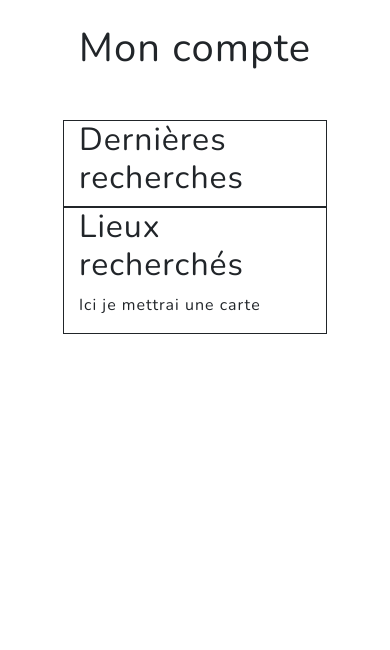
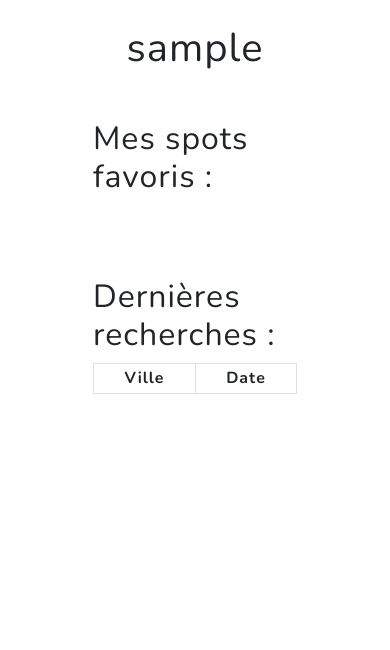
Before and after one commit to NanroYahel/P13_FishingDay, a Flask app: page /account in a window 390 px wide. Shown: the part 75-725 px from the top of the page. Run offline with Flask 2, Linux system fonts and the light colour scheme; the visitor is signed in with stand-in values (Sample User, id 1); data comes from the database, SQL or seed files in the repository; lists and menus that the app fills with data are empty; some libraries are stand-ins or nearby versions.

Commit message:
Added the 'user account page' feature

```diff
--- a/app/main/routes.py
+++ b/app/main/routes.py
@@ -1,4 +1,6 @@
-from flask import render_template, request, redirect, url_for, flash
+import arrow
+
+from flask import render_template, request, redirect, url_for, flash, current_app
 from flask_login import current_user, login_user, logout_user, login_required
 
 from app.main import bp
@@ -80,13 +82,27 @@ def register():
 @bp.route('/account')
 @login_required
 def account():
+    """View used to display user account informations"""
+    #Create 3 empty lists to stock the lasts views, the favorites cities and all the cities
     last_cities = []
-    last_searches = UserSearch.query.filter_by(user_id=current_user.id).order_by(UserSearch.timestamp.desc()).limit(10).all()
+    favorites_cities = []
+    all_cities = []
+    #Search the 5 lasts cities searched and add it to the list
+    last_searches = UserSearch.query.filter_by(user_id=current_user.id).order_by(UserSearch.timestamp.desc()).limit(5).all()
     for search in last_searches:
         city = City.query.get(search.city_id)
-        last_cities.append(city)
-    """View used to display user account informations"""
-    return render_template('account.html', last_cities=last_cities)
+        date = arrow.get(search.timestamp).to('Europe/Paris')
+        last_cities.append({'city': city, 'date': date.strftime('%d/%m/%y %H:%M:%S')})
+    #Search the 5 most searched cities and add it to the list
+    favorites_search = UserSearch.query.filter_by(user_id=current_user.id).order_by(UserSearch.count.desc()).limit(5).all()
+    for search in favorites_search:
+        city = City.query.get(search.city_id)
+        favorites_cities.append(city)
+    all_searches = UserSearch.query.filter_by(user_id=current_user.id).all()
+    for search in all_searches:
+        city = City.query.get(search.city_id)
+        all_cities.append(city)
+    return render_template('account.html', last_cities=last_cities, favorites_cities=favorites_cities, all_cities=all_cities, google_key=current_app.config['MAPS_API_KEY'])
 
 
 
--- a/app/models.py
+++ b/app/models.py
@@ -36,5 +36,5 @@ class UserSearch(db.Model):
     """Class used to stock the searches for an user"""
     user_id = db.Column(db.Integer, db.ForeignKey('user.id'), primary_key=True)
     city_id = db.Column(db.Integer, db.ForeignKey('city.id'), primary_key=True)
-    timestamp = db.Column(db.DateTime, index=True, default=datetime.utcnow)
+    timestamp = db.Column(db.DateTime, index=True, default=datetime.utcnow())
     count = db.Column(db.Integer, index=True)
--- a/app/static/css/grayscale.css
+++ b/app/static/css/grayscale.css
@@ -388,7 +388,7 @@ footer {
    height: 4rem;   /* Hauteur du pied de page */
 }
 
-#legal a{
+#legal a, #about a{
   color:#00828d;
 }
 
@@ -397,10 +397,6 @@ footer {
   height: 100%;
   padding: 1rem;
 }
-
-/*.result-section hr{
-  border-color: black;
-}*/
 
 .result-section .table td, .table th{
   text-align: center;
@@ -437,6 +433,38 @@ header .form-error{
   }
 }
 
-.last-result, .map-favorites{
-  border: solid 1px;
+#favorites-searches{
+  min-height: 300px;
 }
+
+@media (max-width: 768px){
+  #favorites-searches{
+    min-height: 150px;
+  }
+}
+
+.table-search-result{
+  height: 100%;
+}
+
+.map-favorites{
+  height: 100%;
+}
+
+#map{
+  width: 100%;
+  height: 100%;
+  min-height: 550px;
+}
+
+@media (max-width: 768px){
+  .map-favorites{
+    display: none;
+  }
+}
+
+@media (max-width: 992px){
+  #map{
+    min-height: 500px;
+  }
+}
--- a/app/templates/about.html
+++ b/app/templates/about.html
@@ -18,7 +18,9 @@
       Les données indiquées ne sont pas toujours exactes et ne doivent donc en aucun cas être utilisées pour la navigation. <br/>
       L'équipe du site se dégage de toute responsabilité concernant l'utilisation faite des données affichées par FishingDay.
     </p>
-
+    <hr width="50%"></hr>
+    <h2>Contact</h2>
+    <p>Pour toute question ou demande, vous pouvez nous écrire à l'adresse suivante : <a href="mailto:fishingday@gmail.com">fishingday@gmail.com</a>.</p>
   </div>
 
 </section>
--- a/app/templates/account.html
+++ b/app/templates/account.html
@@ -11,27 +11,80 @@
 <section class="" id="account">
   <div class="col-lg-12 mx-auto pt-4">
 
-  	<h1 class="text-center">Mon compte</h1>
+  	<h1 class="text-center">{{ current_user.username }}</h1>
 
     <div class="row my-5 mx-5">
-        <div class="col-lg-6 last-result">
-          <h2>Dernières recherches</h2>
-          <div class="table-last-results">
-            {% for city in last_cities %}
-            <p>{{city.name}}</p>
-            {% endfor %}
+      <div class="col-lg-6 table-search-result">
+        <div class="col-lg-12 user-result" id="favorites-searches">
+          <h2>Mes spots favoris : </h2>
+          <div class="table-responsive">
+            <table class="table table-bordered">
+              <tbody>
+                {% for city in favorites_cities %}
+                <tr>
+                  <td>{{city.name.upper()}}</td>
+                </tr>
+                {% endfor %}
+              </tbody>
+            </table>
           </div>
         </div>
-        <div class="col-lg-6 map-favorites">
-          <h2>Lieux recherchés</h2>
-          <div class="map">
-            <p>Ici je mettrai une carte</p>
+        <div class="row mx-auto mt-2" id="lasts-searches">
+          <div class="col-lg-12 user-result">
+            <h2>Dernières recherches : </h2>
+            <div class="table-responsive">
+              <table class="table table-bordered">
+                <tbody>
+                  <th>Ville</th>
+                  <th>Date</th>
+                  {% for city in last_cities %}
+                  <tr>
+                    <td>{{city['city'].name.upper()}}</td>
+                    <td class="text-center">{{city['date']}}</td>
+                  </tr>
+                  {% endfor %}
+                </tbody>
+              </table>
+            </div>
           </div>
         </div>
+      </div>
+        <div class="col-lg-6 map-favorites">
+          <h2 class="text-center">Toutes mes recherches</h2>
+          <div id="map"></div>
+        </div>
     </div>
-
-
   </div>
 </section>
 
+<script>
+
+// Initialize and add the map
+function initMap() {
+
+  // The map, centered on the middle of France
+  var map = new google.maps.Map(
+    document.getElementById('map'), {zoom: 6, center: {lat:46.36, lng: 1.30}});
+
+  //Create a list of objects with all the cities lat and lon
+  list_cities = [];
+
+  {% for city in all_cities %}
+  var city = {lat: {{ city.lat }}, lng: {{ city.lon }} };
+  list_cities.push(city);
+  {% endfor %}
+
+  //Browse the list to display marker on the map
+  for (var city in list_cities){
+    var marker = new google.maps.Marker({position: list_cities[city], map: map});
+  }
+
+}
+
+</script>
+
+<script async defer
+src="https://maps.googleapis.com/maps/api/js?key={{ google_key }}&callback=initMap">
+</script>
+
 {% endblock %}
--- a/app/utils.py
+++ b/app/utils.py
@@ -1,6 +1,6 @@
 """File containing the function called by the views"""
 
-import datetime
+from datetime import datetime
 import calendar
 import time
 import arrow
@@ -99,6 +99,8 @@ def save_user_search(user, city, lat, lon):
         if check_search is not None:
             #If the search has already been made, increment the count
             check_search.count += 1
+            check_search.timestamp = datetime.utcnow()
+
             db.session.commit()
         else:
             #Save the search
--- a/config.py
+++ b/config.py
@@ -8,6 +8,7 @@ class Config(object):
 	SECRET_KEY = os.environ.get('SECRET_KEY') or 'dev-secret-key'
 	OWM_API_KEY = os.environ.get('OWM_API_KEY')
 	WT_API_KEY = os.environ.get('WT_API_KEY')
+	MAPS_API_KEY = os.environ.get('MAPS_API_KEY')
 	#DATABASE
 	SQLALCHEMY_DATABASE_URI = os.environ.get('DATABASE_URL') or \
 		'sqlite:///' + os.path.join(BASEDIR, 'app.db')
@@ -18,6 +19,7 @@ class ConfigTest(object):
 	SECRET_KEY = 'fake_secret_key'
 	OWM_API_KEY = 'fake_owm_api_key'
 	WT_API_KEY = 'fake_wt_api_key'
+	MAPS_API_KEY = 'fake_maps_api_key'
 	DEBUG = True
 	# DATABASE
 	SQLALCHEMY_DATABASE_URI = 'sqlite:///' + os.path.join(BASEDIR, 'app_test.db')
--- a/requirements.txt
+++ b/requirements.txt
@@ -19,6 +19,7 @@ MarkupSafe==1.0
 more-itertools==4.2.0
 pathlib2==2.3.2
 pluggy==0.7.1
+psycopg2==2.7.5
 py==1.5.4
 pytest==3.7.0
 python-dateutil==2.7.3
```
Also changed, not shown: app/templates/legal.html (+5 -4 lines), tests/test_app.py (+17 -0 lines), README.md, 2 other files.
